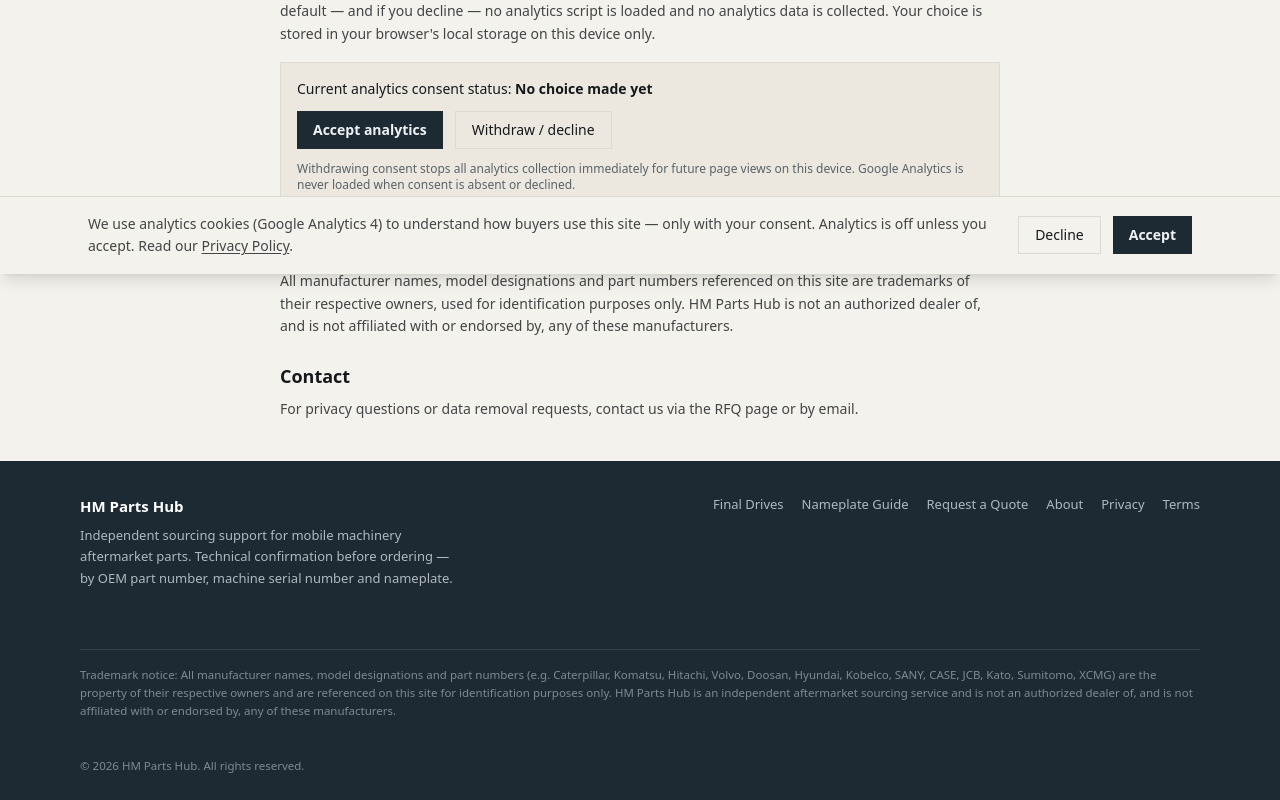
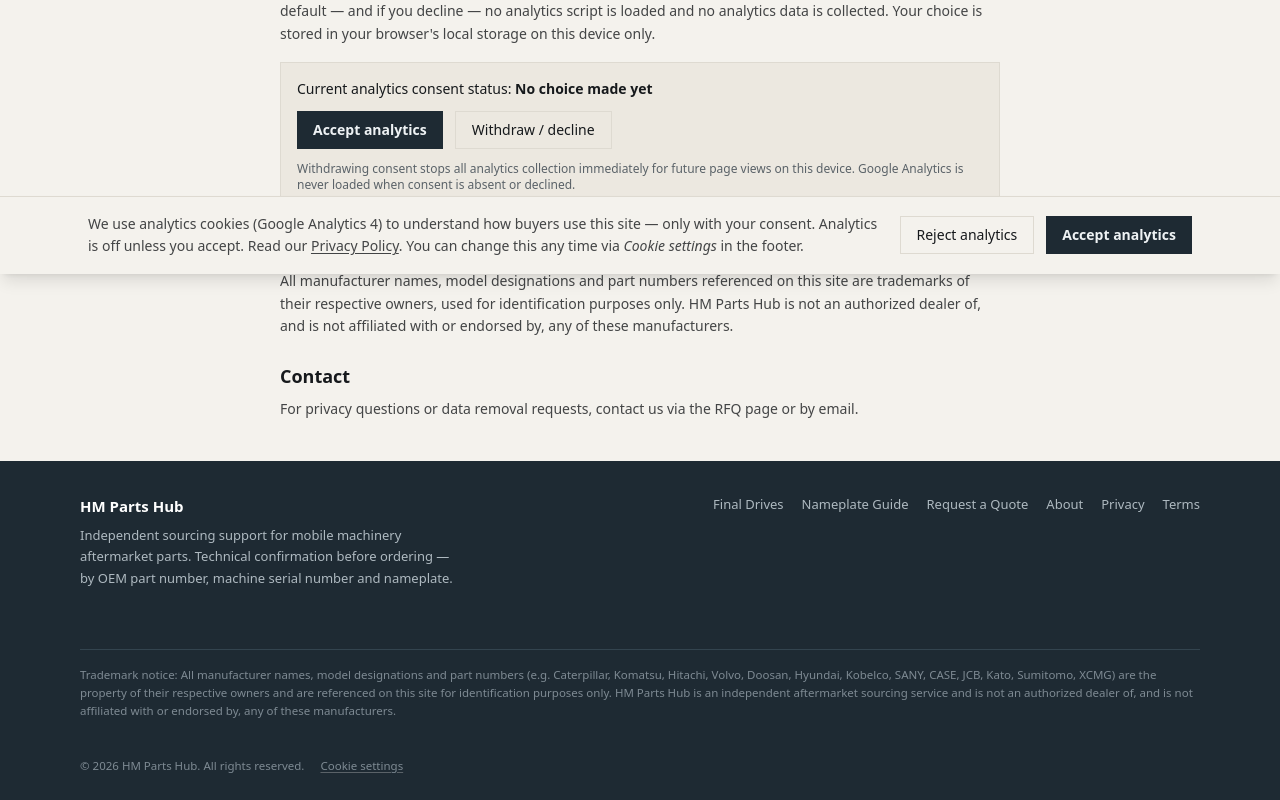
Before and after one commit to baizihuang-dijun/hm-parts-hub, a Next.js app: page /privacy in a window 1280 px wide. Shown: the part 526-1326 px from the top of the page. Built offline with nearby package versions, Linux system fonts and the light colour scheme; no server answers.

Commit message:
feat(privacy): withdrawable cookie consent
- footer gains a Cookie settings button that reopens the banner
- banner buttons now read Reject analytics / Accept analytics
- banner states the choice can be changed later
GDPR requires withdrawing consent to be as easy as giving it.

```diff
--- a/src/components/analytics.tsx
+++ b/src/components/analytics.tsx
@@ -14,6 +14,15 @@
 export function writeConsent(value: 'granted' | 'denied') {
   window.localStorage.setItem(CONSENT_STORAGE_KEY, value);
   window.dispatchEvent(new CustomEvent('consent-changed', { detail: value }));
+}
+
+/**
+ * Withdraw a stored choice so the banner shows again.
+ * GDPR requires consent to be as easy to withdraw as to give.
+ */
+export function resetConsent() {
+  window.localStorage.removeItem(CONSENT_STORAGE_KEY);
+  window.dispatchEvent(new CustomEvent('consent-changed', { detail: null }));
 }
 
 /** Fire a GA4 event only when consent was granted and gtag is loaded. */
--- a/src/components/consent-banner.tsx
+++ b/src/components/consent-banner.tsx
@@ -32,7 +32,7 @@
           <Link href="/privacy/" className="underline underline-offset-2">
             Privacy Policy
           </Link>
-          .
+          . You can change this any time via <em>Cookie settings</em> in the footer.
         </p>
         <div className="flex shrink-0 gap-3">
           <button
@@ -40,14 +40,14 @@
             onClick={() => writeConsent('denied')}
             className="border border-border px-4 py-2 text-sm font-medium text-foreground transition-colors hover:bg-muted"
           >
-            Decline
+            Reject analytics
           </button>
           <button
             type="button"
             onClick={() => writeConsent('granted')}
             className="bg-primary px-4 py-2 text-sm font-semibold text-primary-foreground transition-colors hover:bg-primary/90"
           >
-            Accept
+            Accept analytics
           </button>
         </div>
       </div>
--- /dev/null
+++ b/src/components/cookie-settings-button.tsx
@@ -0,0 +1,16 @@
+'use client';
+
+import { resetConsent } from './analytics';
+
+/**
+ * Footer entry point that reopens the consent banner.
+ * Without this, a visitor who once clicked Accept or Decline could never
+ * change their mind — which fails GDPR's "as easy to withdraw as to give".
+ */
+export function CookieSettingsButton({ className = '' }: { className?: string }) {
+  return (
+    <button type="button" onClick={resetConsent} className={className}>
+      Cookie settings
+    </button>
+  );
+}
--- a/src/components/site-footer.tsx
+++ b/src/components/site-footer.tsx
@@ -1,4 +1,5 @@
 import Link from 'next/link';
+import { CookieSettingsButton } from './cookie-settings-button';
 import { RFQ_EMAIL, SITE_NAME, WHATSAPP_NUMBER, whatsappUrl } from '@/config/site';
 import { CATEGORY_PATH, GUIDE_PATH, RFQ_PATH } from '@/lib/data';
 
@@ -57,8 +58,11 @@
           aftermarket sourcing service and is not an authorized dealer of, and
           is not affiliated with or endorsed by, any of these manufacturers.
         </p>
-        <p className="mt-3 w-full text-[11.5px] text-[#7e8a93]">
-          © {new Date().getFullYear()} {SITE_NAME}. All rights reserved.
+        <p className="mt-3 flex w-full flex-wrap items-center gap-x-4 gap-y-1 text-[11.5px] text-[#7e8a93]">
+          <span>
+            © {new Date().getFullYear()} {SITE_NAME}. All rights reserved.
+          </span>
+          <CookieSettingsButton className="underline decoration-[#5a6268] underline-offset-2 transition-colors hover:text-white" />
         </p>
       </div>
     </footer>
```
